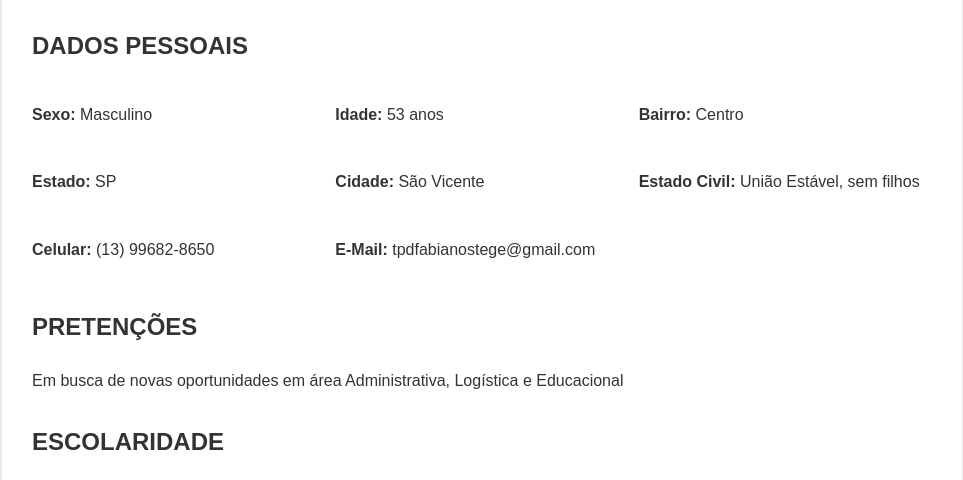
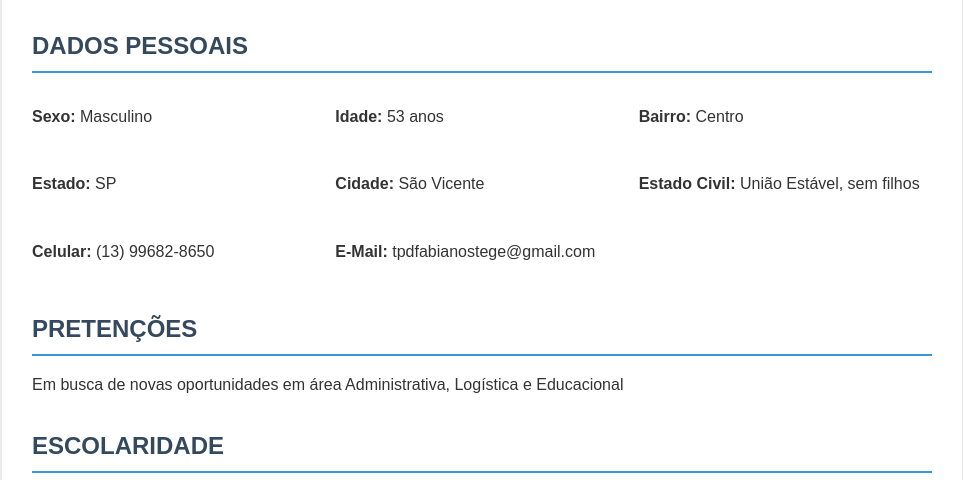
Before and after one commit to ProfessorFabianoStege/Curriculo, a plain HTML site: page index.html in a window 1280 px wide. Shown: the part 304-784 px from the top of the page, without its empty margins (158-1121 px from the left). Drawn offline with Linux system fonts and the light colour scheme.

Commit message:
Update style.css

```diff
--- a/style.css
+++ b/style.css
@@ -43,7 +43,6 @@ h1 {
 
 .section {
     margin-bottom: 30px;
-    /* Linha cinza removida */
     padding-bottom: 0px;
 }
 
@@ -53,8 +52,8 @@ h1 {
 }
 
 h2 {
-    ccolor: #34495e;
-    /* Linha azul removida */
+    color: #34495e;
+    border-bottom: 2px solid #3498db;
     padding-bottom: 5px;
     margin-bottom: 15px;
 }
```
